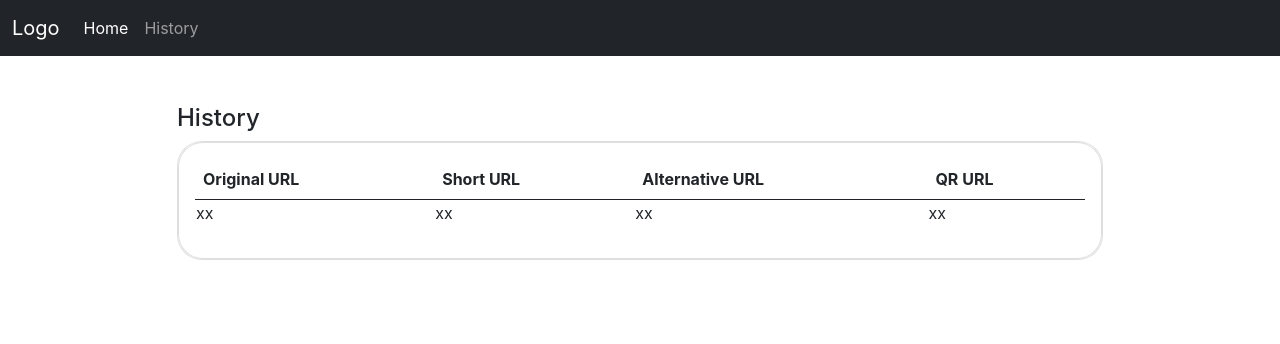
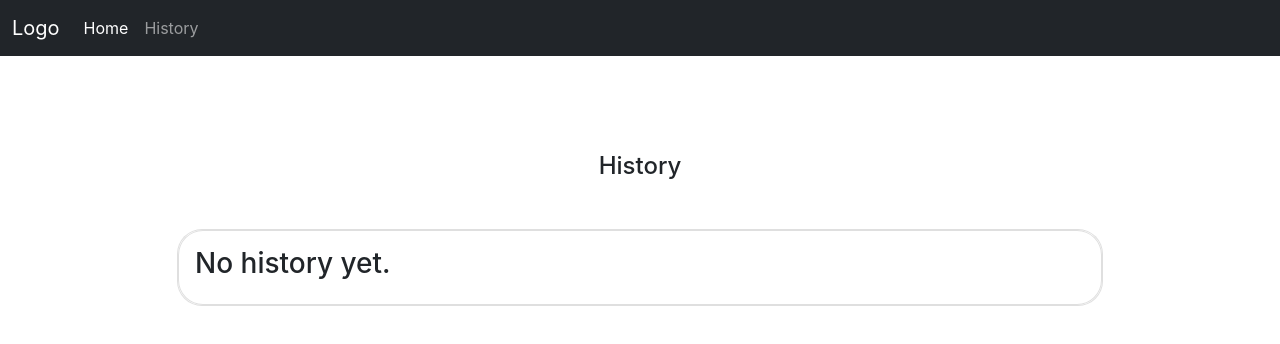
Before and after one commit to SamX23/url-shortener, a React (Create React App) app: page /history in a window 1280 px wide. Shown: the top 344 px of the page. Built offline with nearby package versions, Linux system fonts and the light colour scheme.

Commit message:
Update : fetch history from local storage

```diff
--- a/src/pages/History.js
+++ b/src/pages/History.js
@@ -2,15 +2,25 @@ import Container from "../component/Container";
 import Row from "../component/Row";
 import Col from "../component/Col";
 import Card from "../component/Card";
+import { useEffect, useState } from "react";
 
-function History() {
+const History = () => {
+  const [history, setHistory] = useState([]);
+  useEffect(() => {
+    const localhistory = localStorage.getItem("history");
+    if (localhistory) {
+      setHistory(JSON.parse(localhistory));
+    }
+  }, [setHistory]);
+
   return (
     <Container className="mt-5">
-      <Row>
-        <Col className="col-md-10 offset-md-1">
-          <h4>History</h4>
+      <Row className="mb-5">
+        <Col className="col-md-10 offset-md-1 d-grid">
+          <h4 className=" text-center m-auto p-5">History</h4>
           <Card className="card">
-            <table className="table">
+            {history && history.length > 0 ? (
+              <table className="table m-auto w-100">
                 <thead>
                   <tr>
                     <th>Original URL</th>
@@ -20,17 +30,41 @@ function History() {
                   </tr>
                 </thead>
                 <tbody>
-                <td>xx</td>
-                <td>xx</td>
-                <td>xx</td>
-                <td>xx</td>
+                  {history
+                    .slice()
+                    .reverse()
+                    .map((result, key) => (
+                      <tr key={key}>
+                        <td>
+                          <a href={result.original_link}>
+                            {result.original_link}
+                          </a>
+                        </td>
+                        <td>
+                          <a href={result.short_link}>{result.short_link}</a>
+                        </td>
+                        <td>
+                          <a href={result.short_link2}>{result.short_link2}</a>
+                        </td>
+                        <td>
+                          <img
+                            src={`https://qrtag.net/api/qr_transparent_6.png?url=${result.original_link}`}
+                            alt="qrcode"
+                            width="70"
+                          />
+                        </td>
+                      </tr>
+                    ))}
                 </tbody>
               </table>
+            ) : (
+              <h3>No history yet.</h3>
+            )}
           </Card>
         </Col>
       </Row>
     </Container>
   );
-}
+};
 
 export default History;
```
Lines whose indentation alone changed are shown as unchanged.
